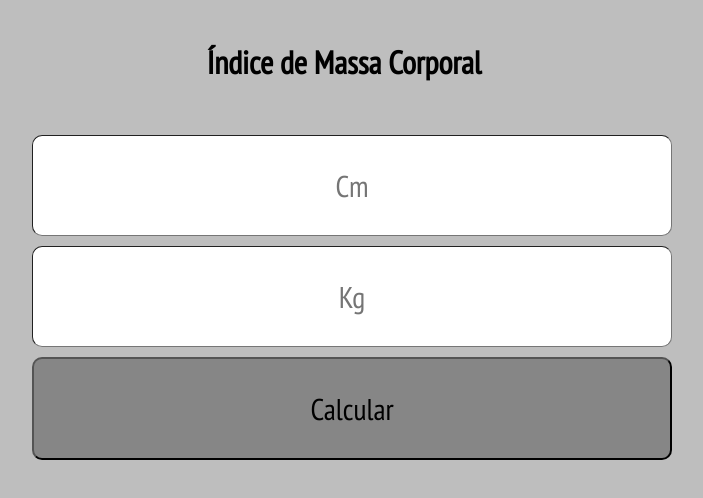
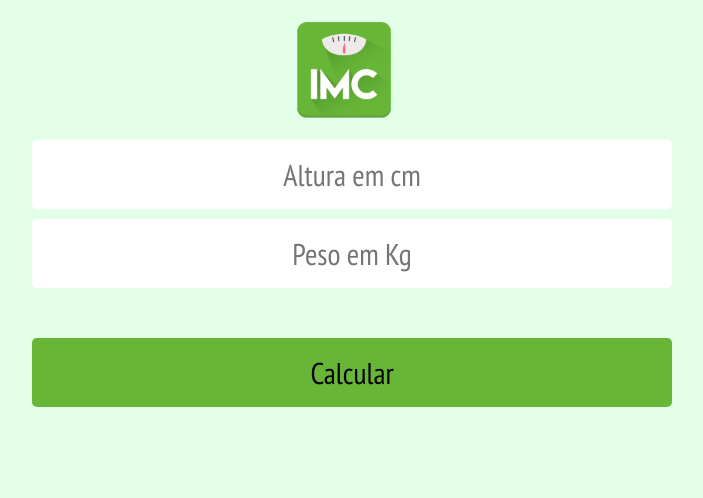
Before and after one commit to Lucasmq/imc, a website: page index.html in a window 1280 px wide. Shown: the whole page, without its empty margins (296-999 px from the left). Drawn offline with Linux system fonts and the light colour scheme.

Commit message:
Mudança no CSS e adição de uma img

```diff
--- a/css/imc.css
+++ b/css/imc.css
@@ -1,9 +1,19 @@
 body{
-    background-color: #bebebe;
+    background-color: #e3ffe7;
     font-size: 100%;
 }
+#logo{
+    display: flex;
+    justify-content: center;
+    margin-bottom: 20px;
+    margin-top: 20px;
+}
+img{
+    width: 100px;
+    height: 100px;
+}
 .imc {
-    padding-top: 5%;
+    /* padding-top: 2%; */
     width: 80%;
     padding-left: 10%;
     padding-right: 10%;
@@ -12,11 +22,17 @@ body{
     position: fixed;
 }
 
+span{
+    font-family: 'PT Sans Narrow', sans-serif;
+    font-size: 3.5vw;
+}
+
 h1 {
     font-size: 8.5vw;
     font-family: 'PT Sans Narrow', sans-serif;
     width: 100%;
     text-align: center;
+    /* color: #8f8f8f; */
 }
 
 #titulo {
@@ -30,26 +46,36 @@ h1 {
 #altura, #peso {
     font-family: 'PT Sans Narrow', sans-serif;
     font-size: 1.875em;
-    padding: 30px;
-    border-style: inset;
-    border-width: 1px;
+    padding: 15px;
+    /* border-style: inset; */
+    border-width: 0px;
     margin-bottom: 10px;
     text-align: center;
-    border-radius: 10px;
+    border-radius: 5px;
+    background-color: #ffffff;
+}
+
+span{
+    font-family: 'PT Sans Narrow', sans-serif;
+    font-size: 1.875em;
+    width: 100%;
 }
 
 .btn {
-    background-color: #868686;
+    margin-top: 40px;
+    border: 0ch;
+    background-color: #67b637;
     width: 100%;
     font-size: 1.875em;
-    padding: 30px;
+    padding: 15px;
+
     font-family: 'PT Sans Narrow', sans-serif;
-    border-radius: 10px;
+    border-radius: 5px;
 }
 
 @media only screen and (min-width: 600px)  {
     .imc {
-        padding-top: 30px;
+        /* padding-top: 30px; */
         width: 50%;
         padding-left: 25%;
         padding-right: 25%;
@@ -76,19 +102,19 @@ h1 {
     #altura, #peso {
 
         font-size: 1.875em;
-        padding: 30px;
-        border-style: inset;
-        border-width: 1px;
+        /* padding: 20px; */
+        /* border-style: inset; */
+        /* border-width: 1px; */
         margin-bottom: 10px;
         text-align: center;
-        border-radius: 10px;
+        /* border-radius: 10px; */
     }
 
     .btn {
         width: 100%;
         font-size: 1.875em;
-        padding: 30px;
-        border-radius: 10px;
+        /* padding: 20px; */
+        /* border-radius: 10px; */
     }
 
 
--- a/index.html
+++ b/index.html
@@ -10,11 +10,16 @@
     <title>IMC</title>
 </head>
 <body>
-    <h1 id="titulo">Índice de Massa Corporal</h1>
+    <!-- <h1 id="titulo">Índice de Massa Corporal</h1> -->
+    <div id="logo">
+        <img src='/img/imc.png' alt='imc'>
+    </div>
     <div class='imc'>
-        <input type="text" name="altura" id="altura" placeholder="Cm">
-        <input type="text" name="peso" id="peso" placeholder="Kg">
-        <button class='btn' id='imcResult' >Calcular</button>
+        <!-- <span>Altura</span> -->
+        <input type="text" name="altura" id="altura" placeholder="Altura em cm">
+        <!-- <span>Peso</span> -->
+        <input type="text" name="peso" id="peso" placeholder="Peso em Kg">
+        <button class='btn' id='imcResult'type="submit" >Calcular</button>
         <h1 id="result"></h1>
         <h1 id="legenda"></h1>
     </div>
--- a/js/script.js
+++ b/js/script.js
@@ -1,4 +1,12 @@
 document.getElementById('imcResult').addEventListener('click',calculaImc);
+
+var inputPeso = document.getElementById("peso");
+inputPeso.addEventListener("keyup", function(event) {
+    if (event.keyCode === 13) {
+        event.preventDefault();
+        document.getElementById("imcResult").click();
+    }
+  });
 
 function calculaImc(){
     let peso = document.getElementById('peso').value;
@@ -16,6 +24,7 @@ function calculaImc(){
         if(result >= 40 ) legenda = "Obesidade Grau 3";
 
         document.getElementById("legenda").innerHTML = legenda
+        document.getElementById("result").focus();
 
 
     }else{
```
Also changed, not shown: package.json (added, +23 -0 lines), server.js (added, +19 -0 lines), img/imc.png (added), 2 other files.
